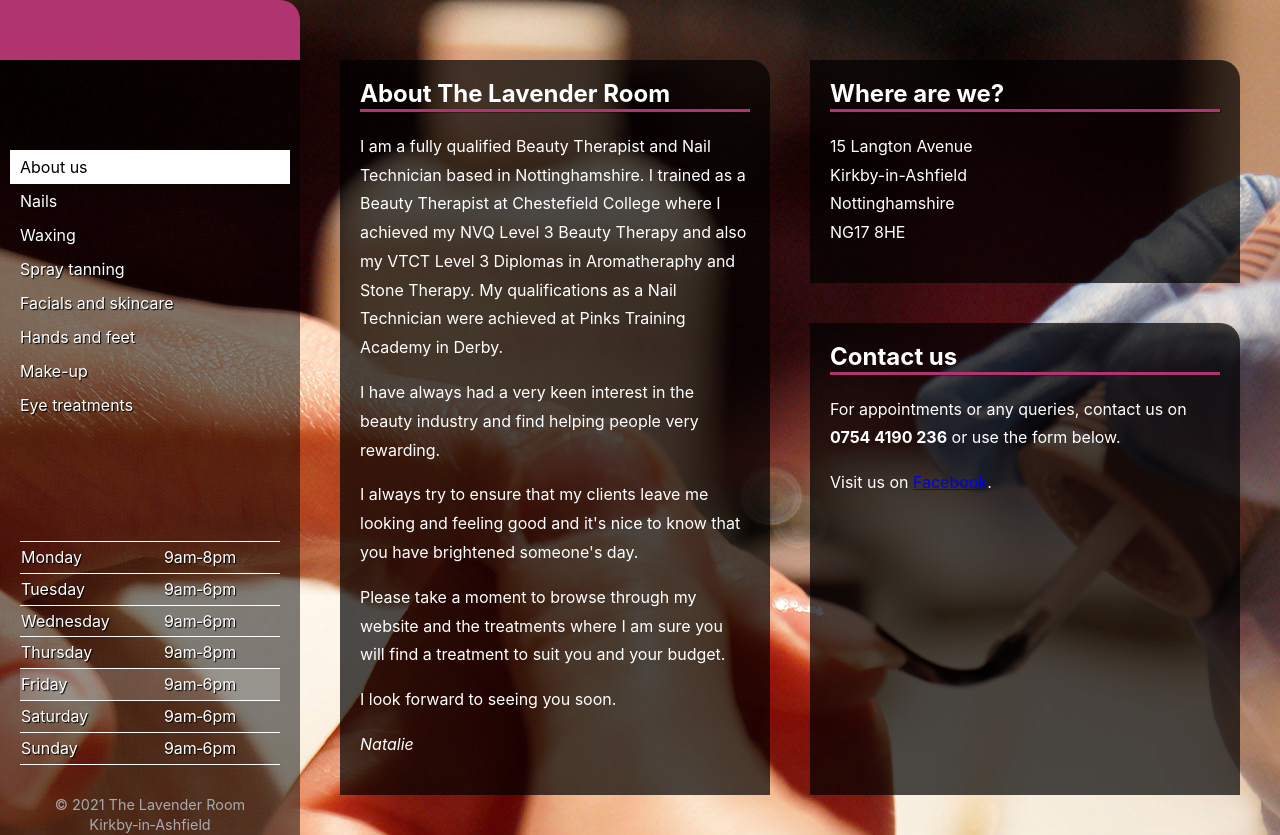
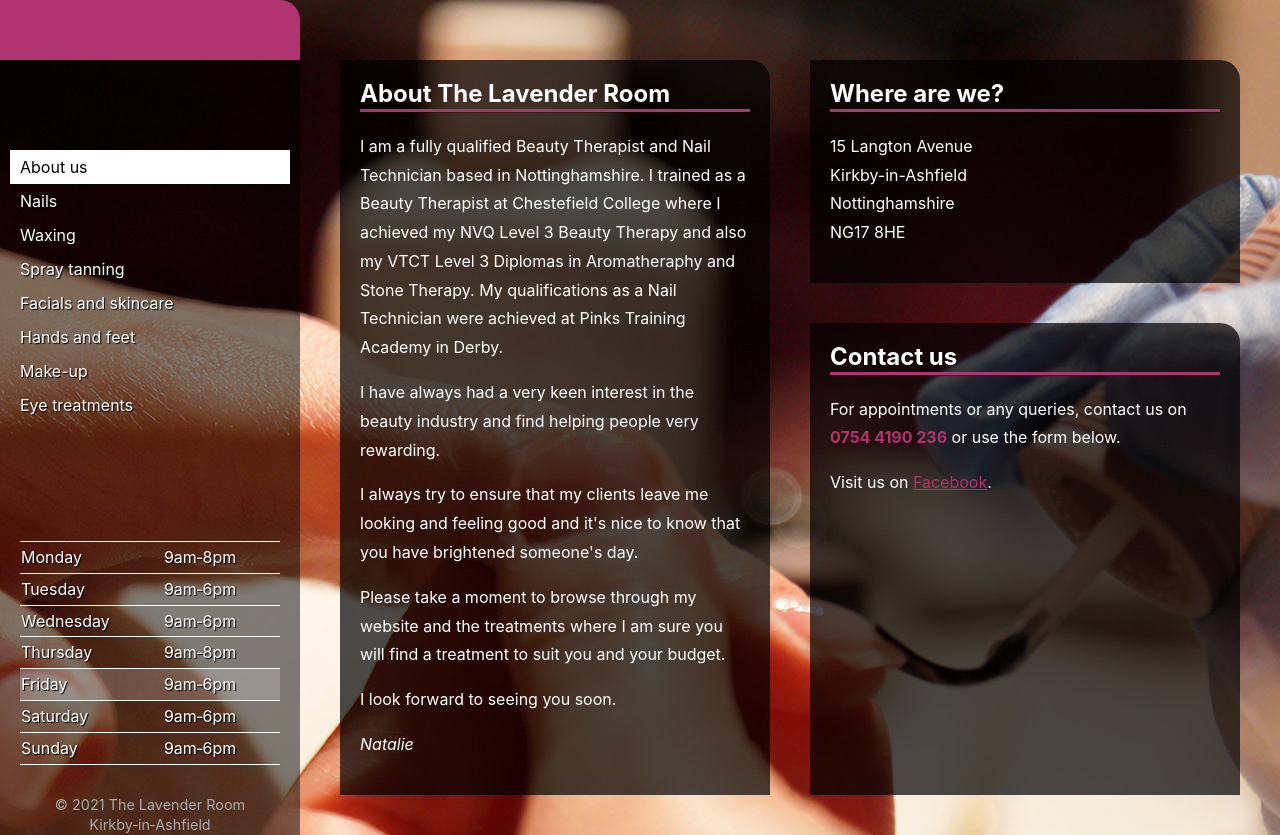
Before and after one commit to Makepool/lavender, a React (Create React App) app: page /about-the-lavender-room in a window 1280 px wide. Built offline with nearby package versions, Linux system fonts and the light colour scheme.

Commit message:
Add extra styling.

```diff
--- a/src/components/page-container.scss
+++ b/src/components/page-container.scss
@@ -129,3 +129,11 @@ h2 {
         background-color: #b03470;
     }
 }
+
+strong {
+    color: #b03470;
+}
+
+a {
+    color: #b03470;
+}
```
